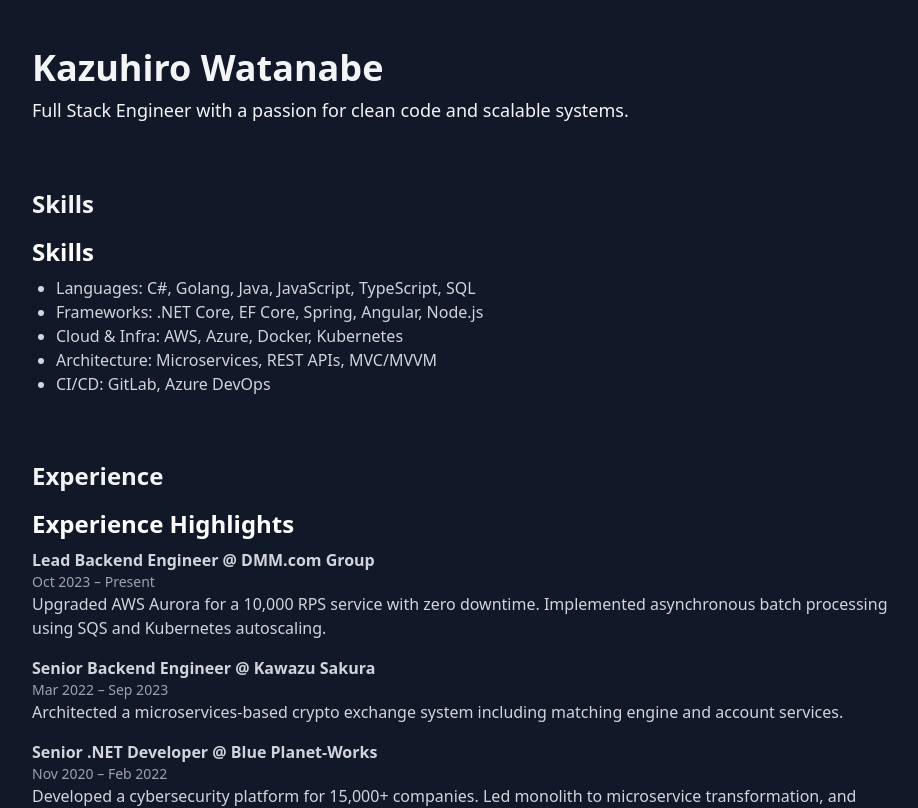
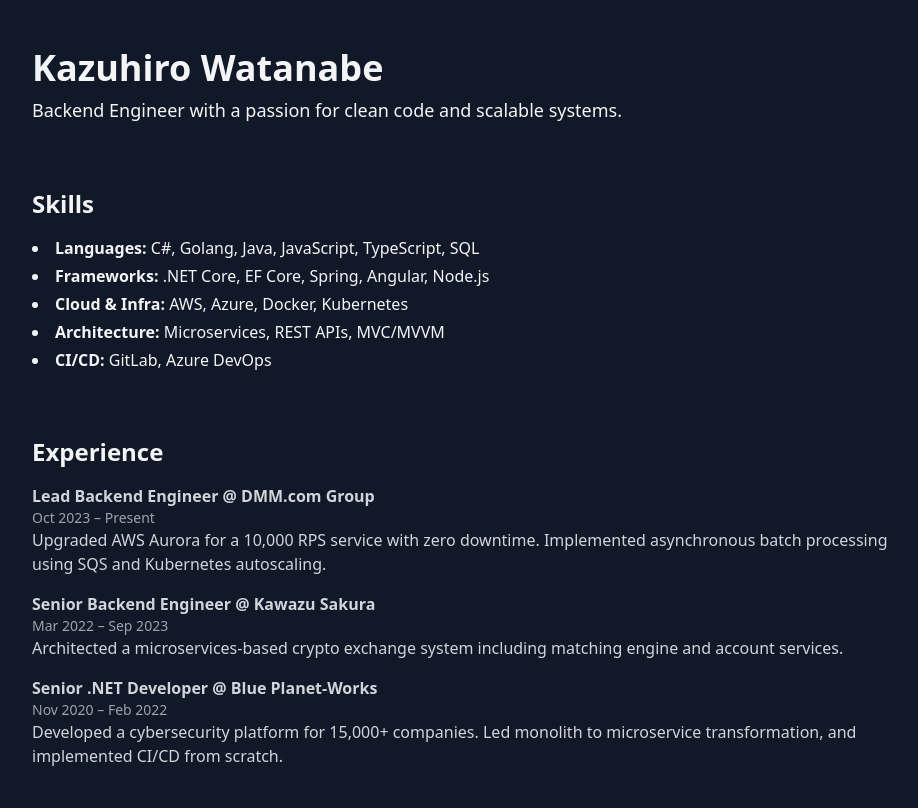
Before and after one commit to legobrokkori/kazuhiro-portfolio, a React (Vite) app: page / in a window 1280 px wide. Shown: the top 808 px of the page, without its empty margins (160-1078 px from the left). Built offline with nearby package versions, Linux system fonts and the light colour scheme.

Commit message:
Slightly update

```diff
--- a/src/Portfolio.tsx
+++ b/src/Portfolio.tsx
@@ -8,7 +8,7 @@
       <div className="max-w-4xl mx-auto space-y-16">
         <header>
           <h1 className="text-4xl font-bold">Kazuhiro Watanabe</h1>
-          <p className="mt-2 text-lg">Full Stack Engineer with a passion for clean code and scalable systems.</p>
+          <p className="mt-2 text-lg">Backend Engineer with a passion for clean code and scalable systems.</p>
         </header>
 
         <section>
--- a/src/components/Contact.tsx
+++ b/src/components/Contact.tsx
@@ -3,7 +3,6 @@
 export default function Contact() {
   return (
     <section className="mb-8">
-      <h2 className="text-2xl font-semibold mb-2 text-gray-800 dark:text-white">Contact</h2>
       <p className="text-gray-700 dark:text-gray-300">Email: <a className="text-blue-600 underline" href="mailto:ralirulego103@gmail.com">ralirulego103@gmail.com</a></p>
       <p className="text-gray-700 dark:text-gray-300">Phone: +81-70-4317-7366</p>
       <p className="text-gray-700 dark:text-gray-300">LinkedIn: <a className="text-blue-600 underline" href="https://www.linkedin.com/in/kazuhiro-watanabe/" target="_blank" rel="noopener noreferrer">kazuhiro-watanabe</a></p>
--- a/src/components/ExperienceList.tsx
+++ b/src/components/ExperienceList.tsx
@@ -3,7 +3,6 @@
 export default function ExperienceList() {
   return (
     <section className="mb-8">
-      <h2 className="text-2xl font-semibold mb-2 text-gray-800 dark:text-white">Experience Highlights</h2>
       <div className="space-y-4 text-gray-700 dark:text-gray-300">
         <div>
           <h3 className="font-bold">Lead Backend Engineer @ DMM.com Group</h3>
--- a/src/components/Skills.tsx
+++ b/src/components/Skills.tsx
@@ -1,16 +1,11 @@
-import React from 'react'
-
 export default function Skills() {
   return (
-    <section className="mb-8">
-      <h2 className="text-2xl font-semibold mb-2 text-gray-800 dark:text-white">Skills</h2>
-      <ul className="list-disc pl-6 text-gray-700 dark:text-gray-300">
-        <li>Languages: C#, Golang, Java, JavaScript, TypeScript, SQL</li>
-        <li>Frameworks: .NET Core, EF Core, Spring, Angular, Node.js</li>
-        <li>Cloud & Infra: AWS, Azure, Docker, Kubernetes</li>
-        <li>Architecture: Microservices, REST APIs, MVC/MVVM</li>
-        <li>CI/CD: GitLab, Azure DevOps</li>
-      </ul>
-    </section>
+    <ul className="list-disc list-inside space-y-1">
+      <li><strong>Languages:</strong> C#, Golang, Java, JavaScript, TypeScript, SQL</li>
+      <li><strong>Frameworks:</strong> .NET Core, EF Core, Spring, Angular, Node.js</li>
+      <li><strong>Cloud & Infra:</strong> AWS, Azure, Docker, Kubernetes</li>
+      <li><strong>Architecture:</strong> Microservices, REST APIs, MVC/MVVM</li>
+      <li><strong>CI/CD:</strong> GitLab, Azure DevOps</li>
+    </ul>
   )
 }
```
